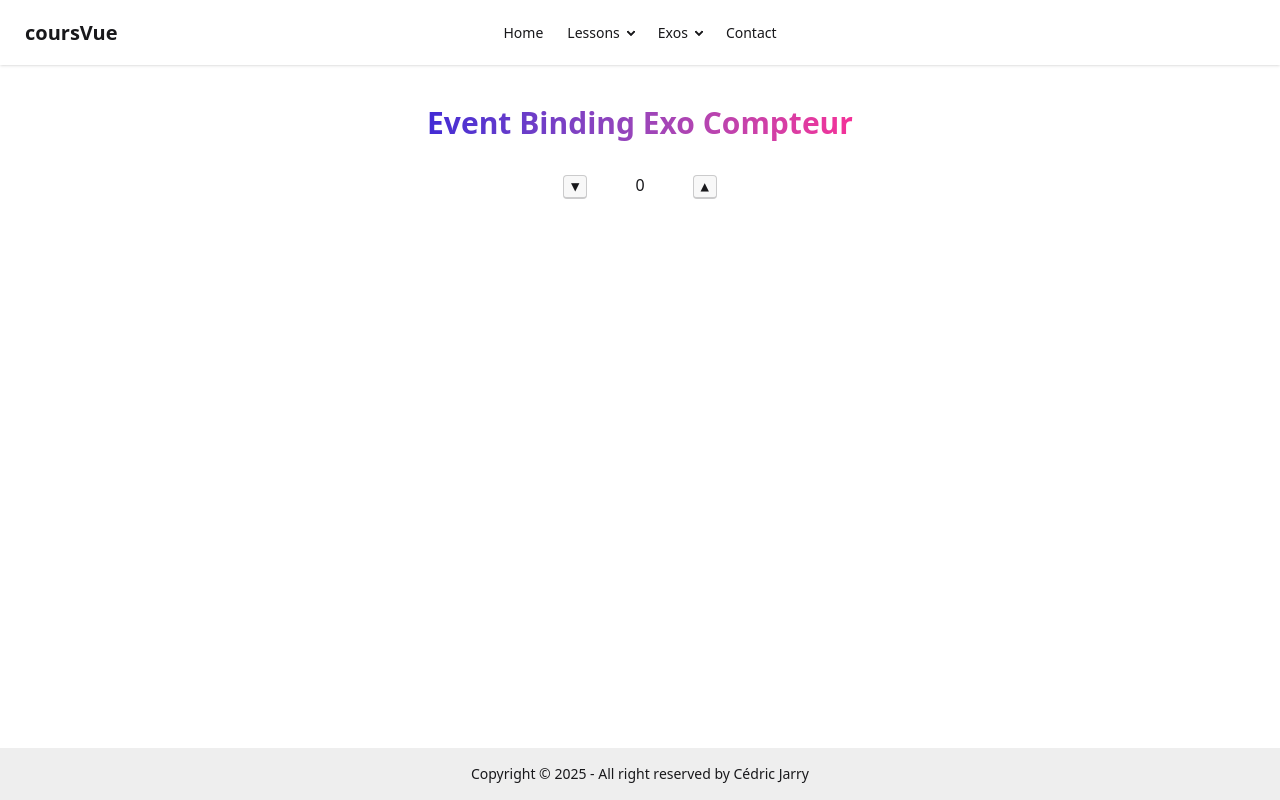
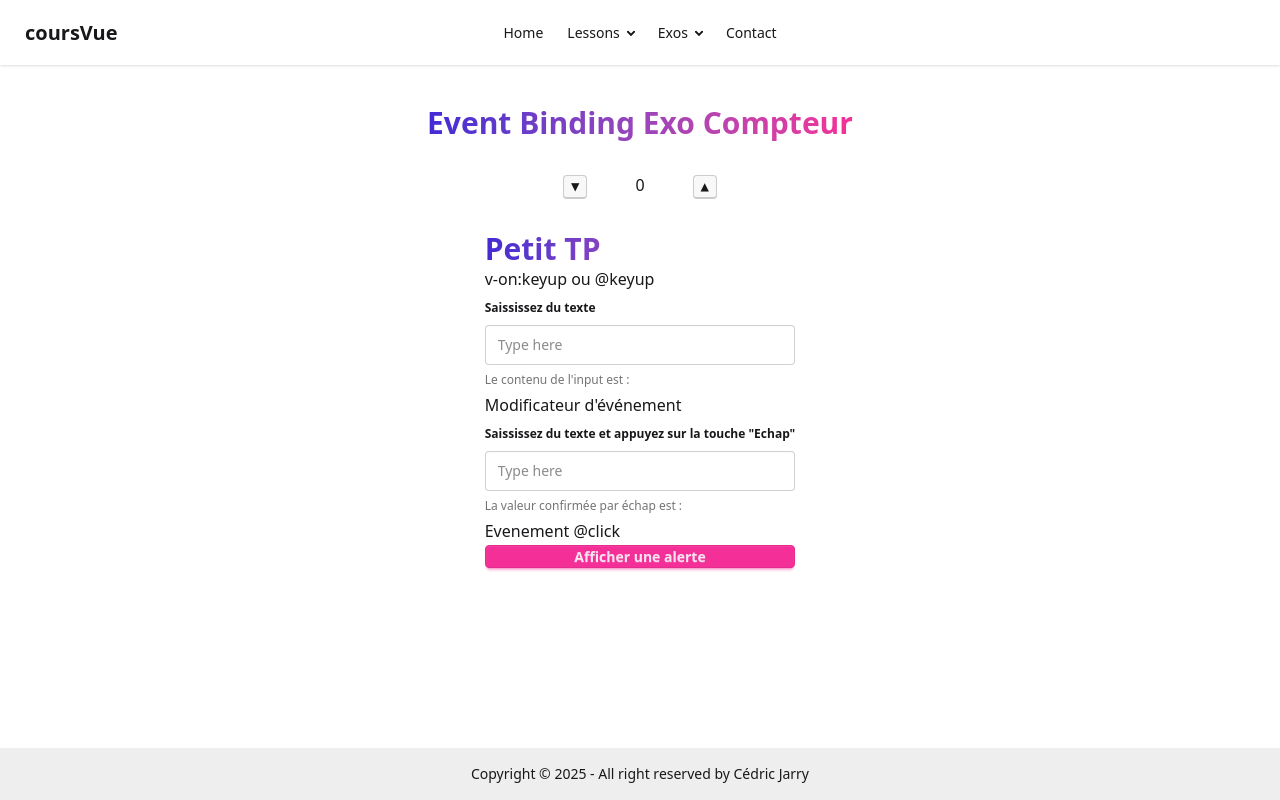
Before and after one commit to hspacesi34/vite-vue-cours, a Vue app: page /exos/event-binding in a window 1280 px wide. Built offline with nearby package versions, Linux system fonts and the light colour scheme.

Commit message:
feat: TP event binding mode

```diff
--- a/src/views/exos/EventBinding.vue
+++ b/src/views/exos/EventBinding.vue
@@ -1,5 +1,5 @@
 <template>
-    <div class="flex justify-center mt-10">
+    <div class="flex flex-col items-center mt-10">
         <div>
             <h1 class="text-3xl font-extrabold text-transparent bg-clip-text bg-gradient-to-r from-primary to-secondary">Event Binding Exo Compteur</h1>
             <div class="flex justify-center p-8 gap-12">
@@ -18,6 +18,29 @@
                 </div>
             </div>
         </div>
+        <div>
+            <h1 class="text-3xl font-extrabold text-transparent bg-clip-text bg-gradient-to-r from-primary to-secondary">Petit TP</h1>
+            <div>
+                <h3>v-on:keyup ou @keyup</h3>
+                <fieldset class="fieldset">
+                    <legend class="fieldset-legend">Saississez du texte</legend>
+                    <input @input.key_up="(e) => value1 = e.target.value" type="text" class="input" placeholder="Type here" />
+                    <p class="label">Le contenu de l'input est : {{ value1 }}</p>
+                </fieldset>
+            </div>
+            <div>
+                <h3>Modificateur d'événement</h3>
+                <fieldset class="fieldset">
+                    <legend class="fieldset-legend">Saississez du texte et appuyez sur la touche "Echap"</legend>
+                    <input @keyup.esc="(e) => value2 = e.target.value" type="text" class="input" placeholder="Type here" />
+                    <p class="label">La valeur confirmée par échap est : {{ value2 }}</p>
+                </fieldset>
+            </div>
+            <div>
+                <h3>Evenement @click</h3>
+                <button @click="displayAlert" class="btn btn-secondary size-full">Afficher une alerte</button>
+            </div>
+        </div>
     </div>
 </template>
 
@@ -32,4 +55,11 @@ function increment(mode) {
         counter.value+=99;
     }
 }
+
+const value1 = ref('');
+const value2 = ref('');
+
+function displayAlert() {
+    window.alert("test alert");
+}
 </script>
```
